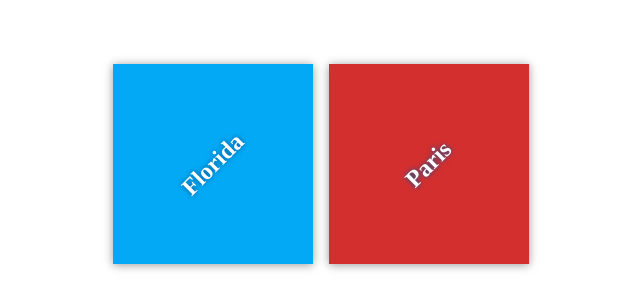
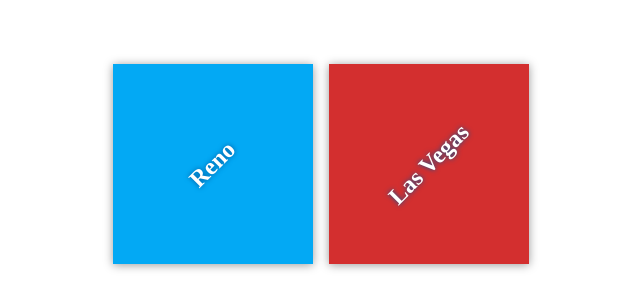
Before and after one commit to wickblue/my-travel-plans, a plain HTML site: page index.html in a window 1280 px wide. Shown: the part 236-544 px from the top of the page, without its empty margins (319-959 px from the left). Drawn offline with Linux system fonts and the light colour scheme.

Commit message:
Head to Reno

```diff
--- a/index.html
+++ b/index.html
@@ -11,11 +11,11 @@
     <div class="container">
         <div class="destination-container">
             <div class="destination" id="florida">
-                <h2>Florida</h2>
+                <h2>Reno</h2>
             </div>
 
             <div class="destination" id="paris">
-                <h2>Paris</h2>
+                <h2>Las Vegas</h2>
             </div>
         </div>
     </div>
```
